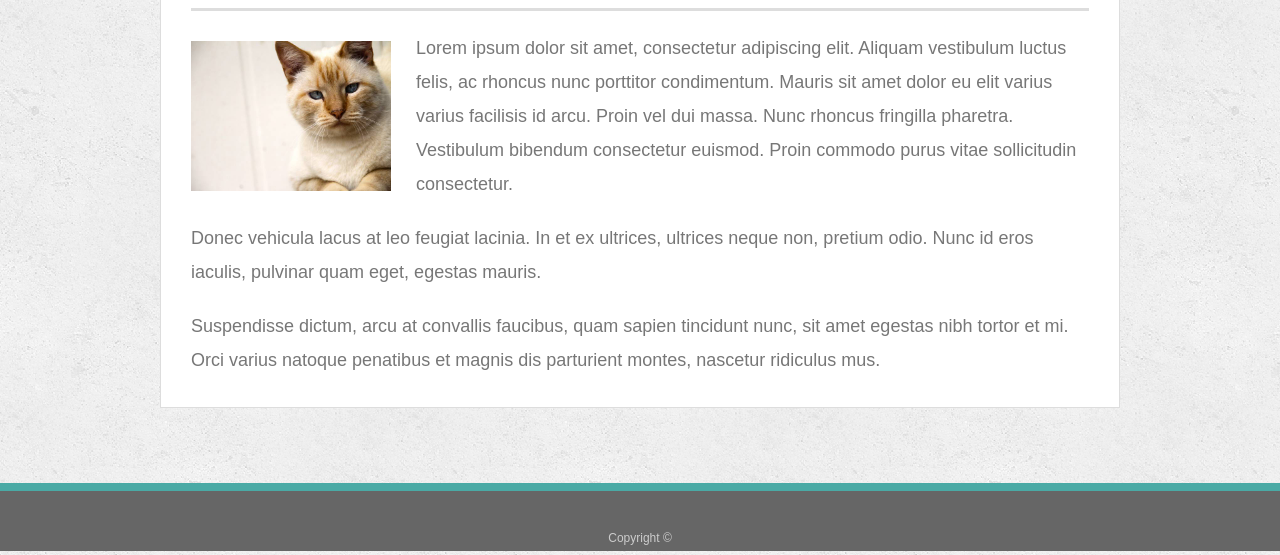
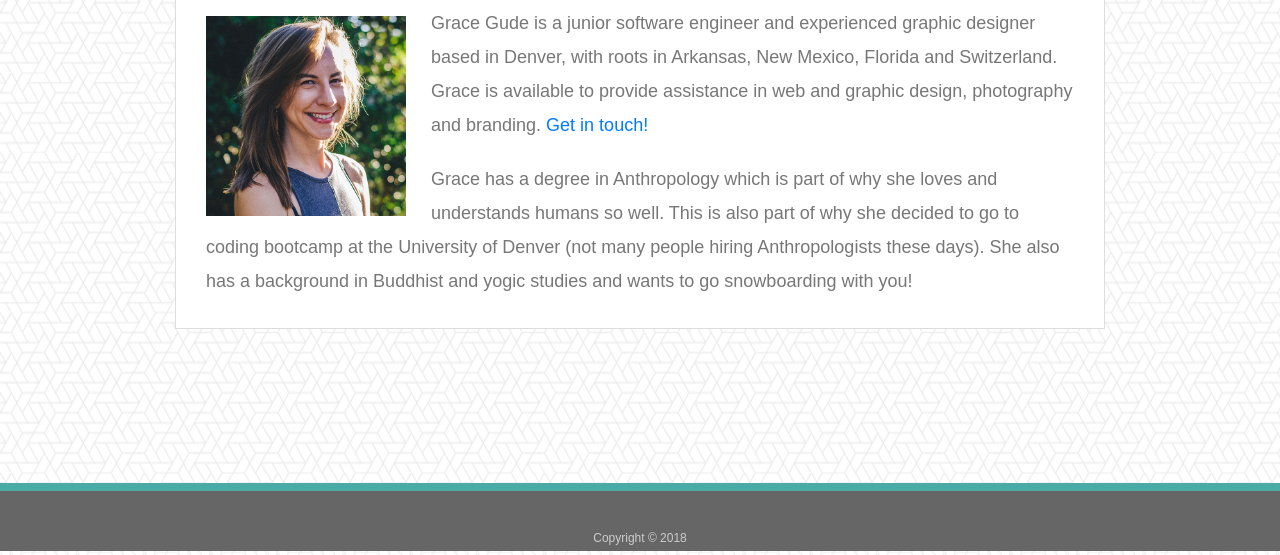
Before and after one commit to mggude/Responsive-Portfolio, a plain HTML site: page index.html in a window 1280 px wide. Shown: the part 247-802 px from the top of the page. Drawn offline with nearby package versions, Linux system fonts and the light colour scheme.

Commit message:
Adding new files

```diff
--- a/assets/css/style.css
+++ b/assets/css/style.css
@@ -3,7 +3,7 @@ body {
   font-size: 18px;
   line-height: 34px;
   color: #777777;
-  background: url("../images/concrete_seamless.png");
+  background: url("../images/what-the-hex.png");
   margin: 0;
 }
 
--- a/index.html
+++ b/index.html
@@ -3,10 +3,11 @@
 
 <head>
   <meta charset="UTF-8">
+  <meta name="viewport" content="width=device-width, initial-scale=1.0">
+  <link rel="shortcut icon" type="image/x-icon" href="assets/images/Lightning.ico"/>
   <title>About | Grace Gude</title>
+  <link rel="stylesheet" href="https://stackpath.bootstrapcdn.com/bootstrap/4.1.3/css/bootstrap.min.css" integrity="sha384-MCw98/SFnGE8fJT3GXwEOngsV7Zt27NXFoaoApmYm81iuXoPkFOJwJ8ERdknLPMO" crossorigin="anonymous">
   <link rel="stylesheet" type="text/css" href="assets/css/style.css">
-  <meta name="viewport" content="width=device-width, initial-scale=1.0">
-
 </head>
 
 <body>
@@ -26,13 +27,14 @@
     <section class="main-section">
       <h1>About Me</h1>
 
-      <img src="assets/images/cat.jpg" class="auth-image" alt="Your Name">
+      <img src="assets/images/Grace-5.jpg" class="auth-image" alt="Grace Gude">
 
-      <p>Lorem ipsum dolor sit amet, consectetur adipiscing elit. Aliquam vestibulum luctus felis, ac rhoncus nunc porttitor condimentum. Mauris sit amet dolor eu elit varius varius facilisis id arcu. Proin vel dui massa. Nunc rhoncus fringilla pharetra. Vestibulum bibendum consectetur euismod. Proin commodo purus vitae sollicitudin consectetur.</p>
+      <p>Grace Gude is a junior software engineer and experienced graphic designer based in Denver, with roots in Arkansas, New Mexico, Florida and Switzerland. Grace is available to provide assistance in web and graphic design, photography and branding. <a href="contact.html">Get in touch!</a></p>
 
-      <p>Donec vehicula lacus at leo feugiat lacinia. In et ex ultrices, ultrices neque non, pretium odio. Nunc id eros iaculis, pulvinar quam eget, egestas mauris.</p>
+      <p>Grace has a degree in Anthropology which is part of why she loves and understands humans so well. This is also part of why she decided to go to coding bootcamp at the University of Denver (not many people hiring Anthropologists these days). She also has a background in Buddhist and yogic studies and wants to go snowboarding with you!</p>
 
-      <p>Suspendisse dictum, arcu at convallis faucibus, quam sapien tincidunt nunc, sit amet egestas nibh tortor et mi. Orci varius natoque penatibus et magnis dis parturient montes, nascetur ridiculus mus.</p>
+
+
 
     </section>
 
@@ -40,7 +42,7 @@
 
   <footer>
     <div class="container">
-      Copyright &copy;
+      Copyright &copy; 2018
     </div>
   </footer>
 </body>
```
Also changed, not shown: contact.html (+1 -1 lines), portfolio.html (+5 -5 lines), assets/images/Grace-5.jpg (added), assets/images/Lightning.ico (added), assets/images/crystal1.jpg (added), assets/images/tarot.jpg (added), assets/images/what-the-hex.png (added), 3 other files.
